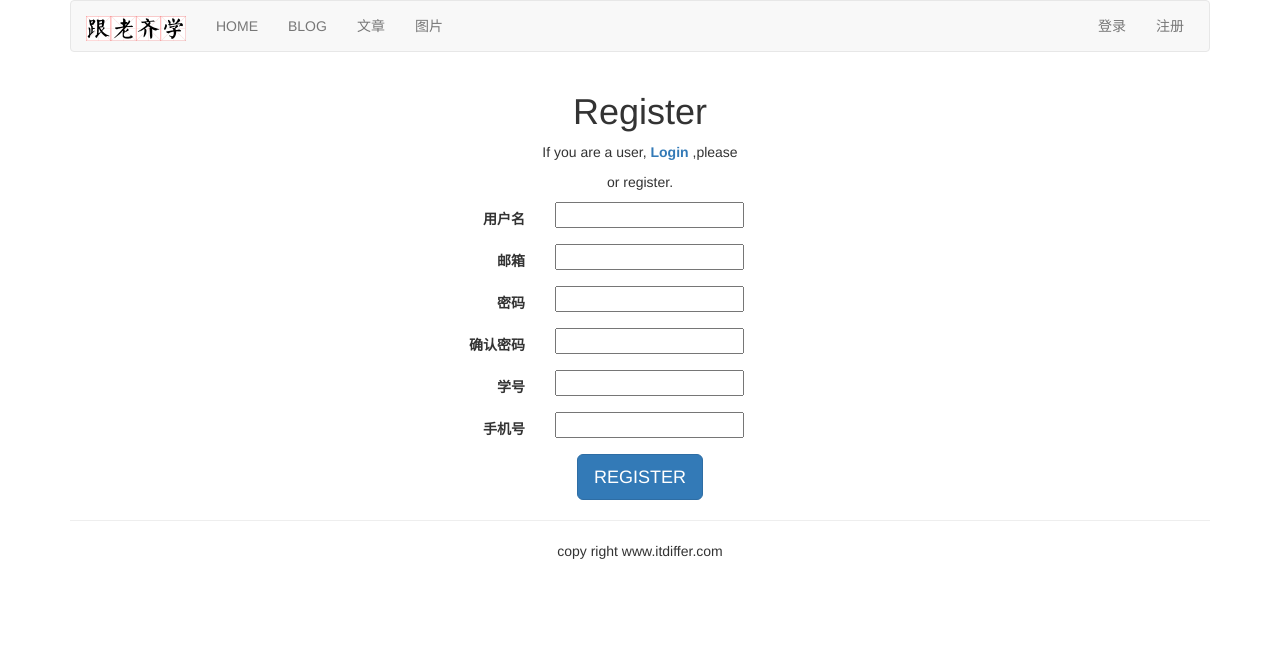
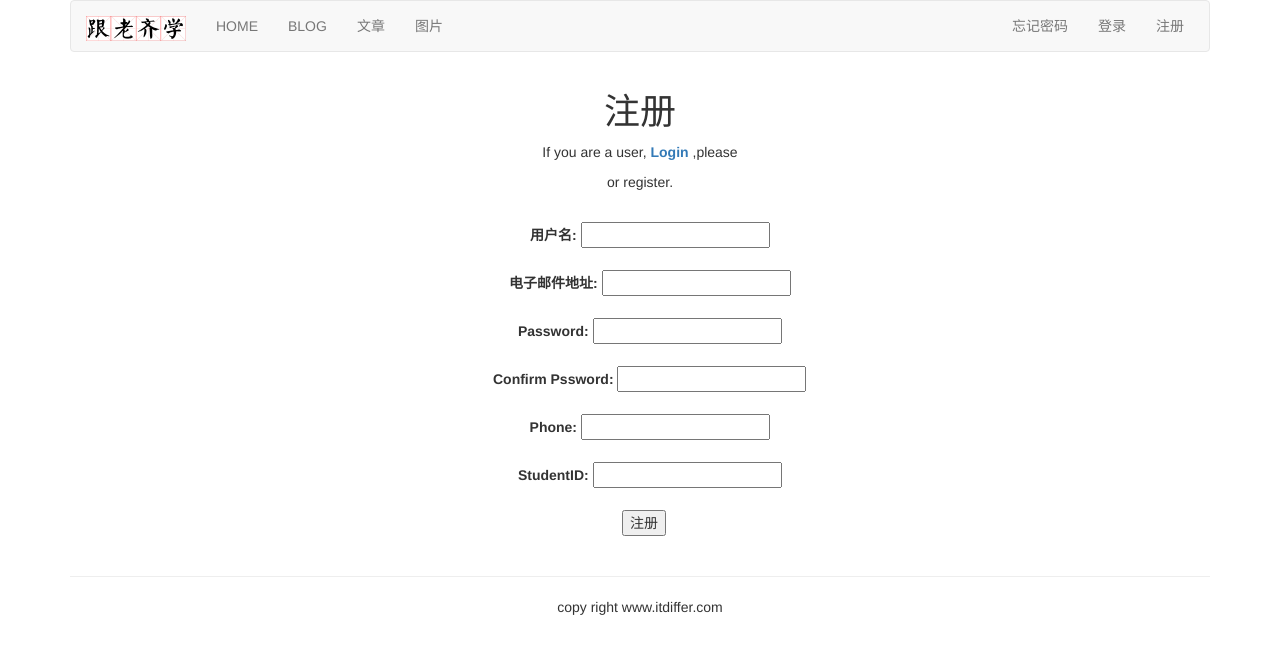
Before and after one commit to Zenny233/bbsForStudent, a Django app: page /account/register/ in a window 1280 px wide. Shown: the top 654 px of the page. Run offline with Django 3.2, Linux system fonts and the light colour scheme; some libraries are stand-ins or nearby versions.

Commit message:
update comment delete and register

```diff
--- a/account/forms.py
+++ b/account/forms.py
@@ -1,30 +1,106 @@
 from django import forms
 from django.contrib.auth.models import User
 from .models import UserProfile, UserInfo
+import re
 
 class LoginForm(forms.Form):
     username = forms.CharField()
     password = forms.CharField(widget=forms.PasswordInput)
 
 
+
+def email_check(email):
+    pattern = re.compile(r"\"?([-a-zA-Z0-9.`?{}]+@\w+\.\w+)\"?")
+    return re.match(pattern, email)
+
 class RegistrationForm(forms.ModelForm):
     password = forms.CharField(label="Password", widget=forms.PasswordInput)
     password2 = forms.CharField(label="Confirm Pssword", widget=forms.PasswordInput)
+
 
     class Meta:
         model = User
         fields = ("username", "email")
 
+    def clean_username(self):
+        username = self.cleaned_data.get('username')
+
+        if len(username) < 2:
+            raise forms.ValidationError(u"Your username must be at least 2 characters long.")
+        elif len(username) > 50:
+            raise forms.ValidationError(u"Your username is too long.")
+        else:
+            filter_result = User.objects.filter(username__exact=username)
+            if len(filter_result) > 0:
+                raise forms.ValidationError(u"Your username already exists.")
+
+        return username
+
+
+    def clean_email(self):
+        email = self.cleaned_data.get('email')
+
+        if email_check(email):
+            filter_result = User.objects.filter(email__exact=email)
+            if len(filter_result) > 0:
+                raise forms.ValidationError(u"Your email already exists.")
+        else:
+            raise forms.ValidationError(u"Please enter a valid email.")
+
+        return email
+
+
+
+    def clean_password(self):
+        password = self.cleaned_data.get('password')
+        if len(password) < 6:
+            raise forms.ValidationError(u"Your password is too short.")
+        elif len(password) > 20:
+            raise forms.ValidationError(u"Your password is too long.")
+        return password
+
+
     def clean_password2(self):
-        cd = self.cleaned_data
-        if cd['password'] != cd['password2']:
-            raise forms.ValidationError("passwords do not match.")
-        return cd['password2']
+        password = self.cleaned_data.get('password')
+        password2 = self.cleaned_data.get('password2')
+
+        if password and password2 and password != password2:
+            raise forms.ValidationError(u"Password mismatch. Please enter again.")
+        return password2
+
 
 class UserProfileForm(forms.ModelForm):
     class Meta:
         model = UserProfile
         fields = ("phone", "StudentID")
+
+    def clean_phone(self):
+        phone = self.cleaned_data.get('phone')
+
+        if len(phone) < 11:
+            raise forms.ValidationError(u"Your phone must be at least 11 characters long.")
+        elif len(phone) > 20:
+            raise forms.ValidationError(u"Your phone is too long.")
+        else:
+            filter_result = UserProfile.objects.filter(phone__exact=phone)
+            if len(filter_result) > 0:
+                raise forms.ValidationError(u"Your phone already exists.")
+
+        return phone
+
+    def clean_StudentID(self):
+        StudentID = self.cleaned_data.get('StudentID')
+
+        if len(StudentID) < 9:
+            raise forms.ValidationError(u"Your StudentID must be at least 9 characters long.")
+        elif len(StudentID) > 20:
+            raise forms.ValidationError(u"Your StudentID is too long.")
+        else:
+            filter_result = UserProfile.objects.filter(StudentID__exact=StudentID)
+            if len(filter_result) > 0:
+                raise forms.ValidationError(u"Your StudentID already exists.")
+
+        return StudentID
 
 
 class UserInfoForm(forms.ModelForm):
--- a/article/forms.py
+++ b/article/forms.py
@@ -12,11 +12,13 @@ class ArticlePostForm(forms.ModelForm):
         model = ArticlePost
         fields = ("title", "body")
 
-
 class CommentForm(forms.ModelForm):
     class Meta:
         model = Comment
-        fields = ("commentator", "body",)
+
+        fields = ("body",)
+
+
 
 class ArticleTagForm(forms.ModelForm):
     class Meta:
--- a/article/models.py
+++ b/article/models.py
@@ -20,7 +20,6 @@ class ArticleTag(models.Model):
 
     def __str__(self):
         return self.tag
-
 
 class ArticlePost(models.Model):
     author = models.ForeignKey(User, on_delete=models.CASCADE, related_name="article")
@@ -53,9 +52,10 @@ class ArticlePost(models.Model):
 
 class Comment(models.Model):
     article = models.ForeignKey(ArticlePost, on_delete=models.CASCADE, related_name="comments")
-    commentator = models.CharField(max_length=90)
     body = models.TextField()
     created = models.DateTimeField(auto_now_add=True)
+    user = models.ForeignKey(User,on_delete=models.CASCADE,related_name="comment_user")
+    commentator = models.CharField(max_length=90)
 
     class Meta:
         ordering = ('-created',)
--- a/article/urls.py
+++ b/article/urls.py
@@ -17,8 +17,11 @@ urlpatterns = [
     path('article-content/<int:id>/<slug:slug>/', list_views.article_detail, name="article_content"),
     path('list-article-titles/<username>/', list_views.article_titles, name="author_articles"),
     path('like-article/', list_views.like_article, name="like_article"),
-    path('article-collection/', views.article_collection, name="article_collection"),
 
     path('article-tag/', views.article_tag, name="article_tag"),
     path('del-article-tag/', views.del_article_tag, name="del_article_tag"),
+
+    path('article-collection/', views.article_collection, name="article_collection"),
+
+    path('del-comment/', list_views.comment_delete, name="comment_delete"),
 ]
--- a/templates/account/register.html
+++ b/templates/account/register.html
@@ -6,43 +6,29 @@
 
 {% block content %}
 <div class="row text-center vertical-middle-sm">
-    <h1>Register</h1>
+    <h1>注册</h1>
     <p>If you are a user, <strong><a href="{% url 'account:user_login' %}">Login</a> </strong>,please</p>
     <p>or register.</p>
     <form class="form-horizontal" action="." method="post">{% csrf_token %}
-        <div class="form-group">
-            <label for="{{ form.username.id_for_label }}" class="col-md-5 control-label">
-用户名</label>
-            <div class="col-md-6 text-left">{{ form.username }}</div>
-        </div>
+      {% for field in form %}
+                <div class="row text-center vertical-middle-sm">
+        {{ field.errors }}
+        {{ field.label_tag }} {{ field }}
 
-        <div class="form-group">
-            <label for="{{ form.email.id_for_label }}" class="col-md-5 control-label"> 邮箱</label>
-            <div class="col-md-6 text-left">{{ form.email }}</div>
-        </div>
+           </div>
+       {% endfor %}
 
-        <div class="form-group">
-            <label for="{{ form.password.id_for_label }}" class="col-md-5 control-label">
-密码</label>
-            <div class="col-md-6 text-left">{{ form.password }}</div>
-        </div>
+        {% for field in profile  %}
+                <div class="row text-center vertical-middle-sm">
+        {{ field.errors }}
+        {{ field.label_tag }} {{ field }}
 
-        <div class="form-group">
-            <label for="{{ form.password.id_for_label }}" class="col-md-5 control-label">确认密码</label>
-            <div class="col-md-6 text-left">{{ form.password2 }}</div>
-        </div>
+           </div>
+       {% endfor %}
 
-        <div class="form-group">
-            <label for="{{ profile.StudentID.id_for_label }}" class="col-md-5 control-label"> 学号</label>
-            <div class="col-md-6 text-left">{{ profile.StudentID }}</div>
-        </div>
-
-        <div class="form-group">
-            <label for="{{ profile.phone.id_for_label }}" class="col-md-5 control-label">手机号</label>
-            <div class="col-md-6 text-left">{{ profile.phone }}</div>
-        </div>
-
-        <input type="submit" class="btn btn-primary btn-lg" value="REGISTER">
-    </form>
+      <div class="button-wrapper submit">
+         <input type="submit" value="注册" />
+      </div>
+   </form>
 </div>
 {% endblock %}
--- /dev/null
+++ b/templates/account/register_email.html
@@ -0,0 +1,5 @@
+<p>You're receiving this email because you requested a register for your user account at <a href="http://www.itdiffer.com">itdiffer.com</a></p>
+<p>Please go to the following page and register your account:</p>
+{{ protocol }}://{{ domain }}{% url 'account:account_login' uidb64=uid token=token %}
+<p>Thanks for using our site!</p>
+<p>The itdiffer.com team</p>
--- a/templates/article/column/article_list.html
+++ b/templates/article/column/article_list.html
@@ -35,7 +35,7 @@
             skin: "layui-layer-rim",
             area: ["400px", "200px"],
             title: "删除文章",
-            content: '<div class="text-center" style="margin-top:20px"><p>是否确定删除《'+article_name+'》</p> </div>',
+            content: '<div class="text-center" style="margin-top:20px"><p>是否确定删除'+article_name+'</p> </div>',
             btn:['确定', '取消'], yes: function(){
                 $.ajax({
                     url: '{% url "article:del_article" %}',
--- a/templates/header.html
+++ b/templates/header.html
@@ -31,8 +31,10 @@
 {#                <li><a href="{% url 'account:user_delete' %}">注销账号</a> </li>#}
                 <li><a name="delete" href="javascript:" onclick="del_user()">注销账号</a></li>
                 {% else %}
+                <li><a href="{% url 'account:password_reset' %}">忘记密码</a></li>
                 <li><a href="{% url 'account:user_login' %}">登录</a></li>
                 <li><a href="{% url 'account:user_register' %}">注册</a></li>
+
                 {% endif %}
             </ul>
         </div>
```
Also changed, not shown: account/send_email.py (added, +9 -0 lines), article/list_views.py (+40 -9 lines), templates/article/list/article_content.html (+65 -13 lines), account/migrations/0002_auto_20191028_1720.py (added), article/migrations/0006_comment_user.py (added).
